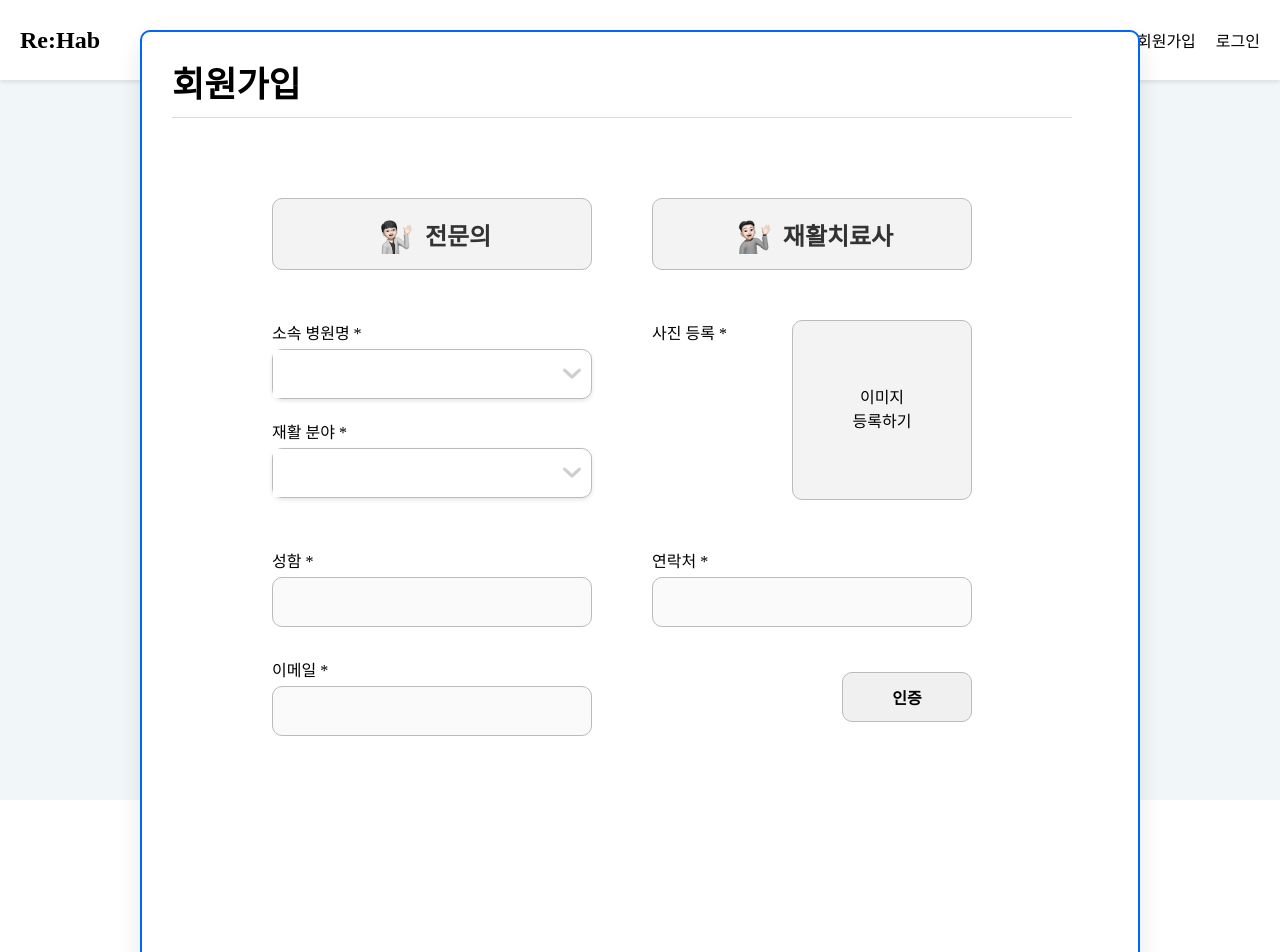
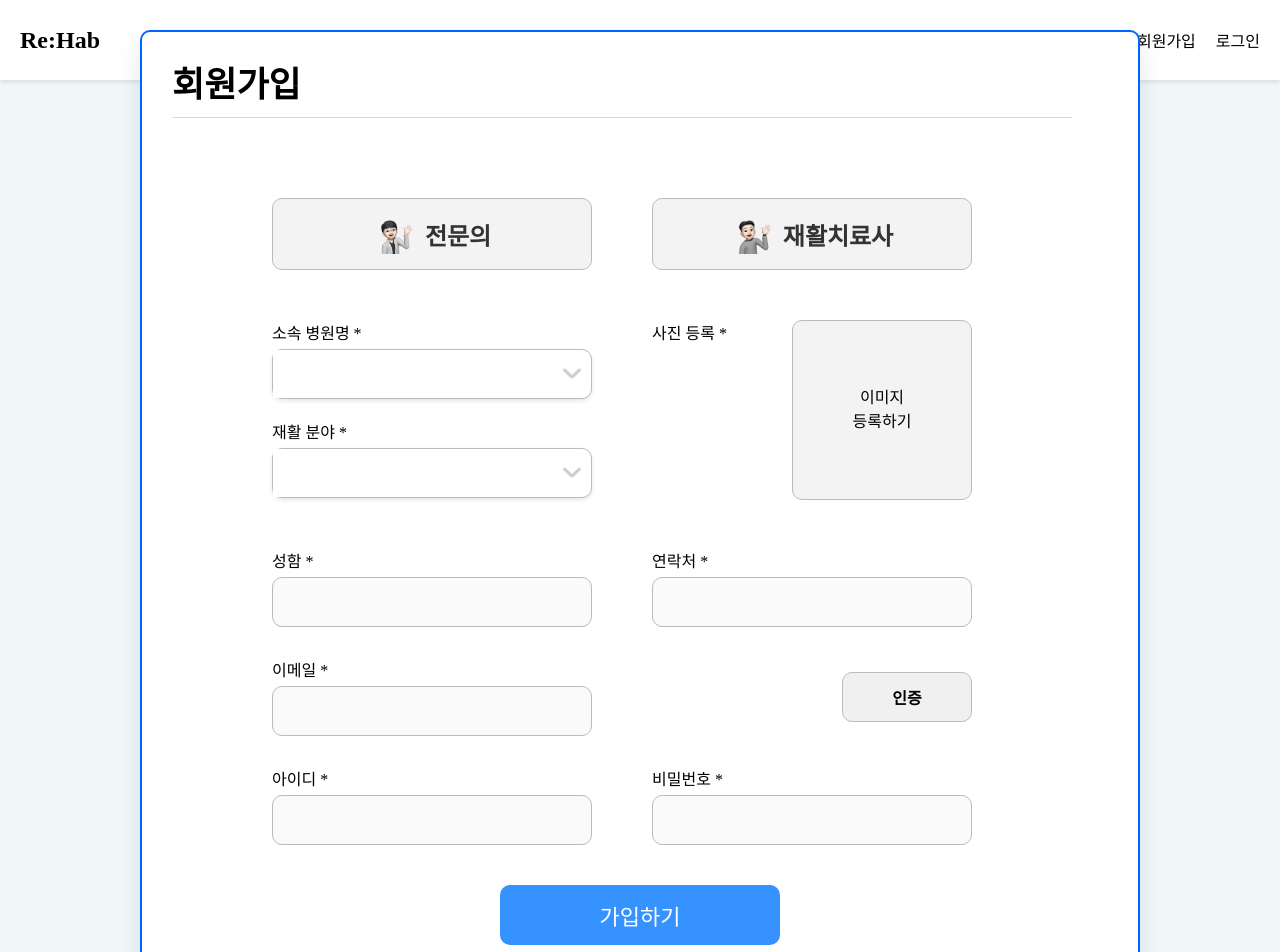
Before and after one commit to sync-without-async/Rehab-FrontEnd, a React (Vite) app: page /signup in a window 1280 px wide. Shown: the top 952 px of the page. Built offline with nearby package versions, Linux system fonts and the light colour scheme.

Commit message:
Feat: admin을 위한 회원가입 페이지 최종 구현

```diff
--- a/src/App.scss
+++ b/src/App.scss
@@ -1,6 +1,6 @@
 #root {
   width: 100%;
-  height: 100vh;
+  height: 200vh;
   margin: 0 auto;
   background-color:#F1F6F9;
   font-family: 'Spoqa Han Sans Neo', 'sans-serif';
--- a/src/components/Accounts/SignupComponents.jsx
+++ b/src/components/Accounts/SignupComponents.jsx
@@ -98,6 +98,23 @@ const VerifyButton = styled.button`
   }
 `;
 
+const Button = styled.button`
+  width: 280px;
+  height: 60px;
+  background-color: #3592FF;
+  border-radius: 10px;
+  color: white;
+  font-size: 22px;
+  border: none;
+  cursor: pointer;
+  position: absolute;
+  font-family: 'Spoqa Han Sans Neo', 'sans-serif';
+  margin-top: 40px;
+  left: 0;
+  right: 0;
+  margin-left: auto;
+  margin-right: auto;
+`;
 
 const SignupComponents = () => {
 
@@ -136,6 +153,11 @@ const SignupComponents = () => {
         </InputText>
         <VerifyButton>인증</VerifyButton>
       </EmailInputContainer>
+      <InputFieldsContainer>
+        <InputText label="아이디 *" />
+        <InputText label="비밀번호 *" />
+      </InputFieldsContainer>
+      <Button>가입하기</Button>
     </SignupContainer>
   );
 };
```
